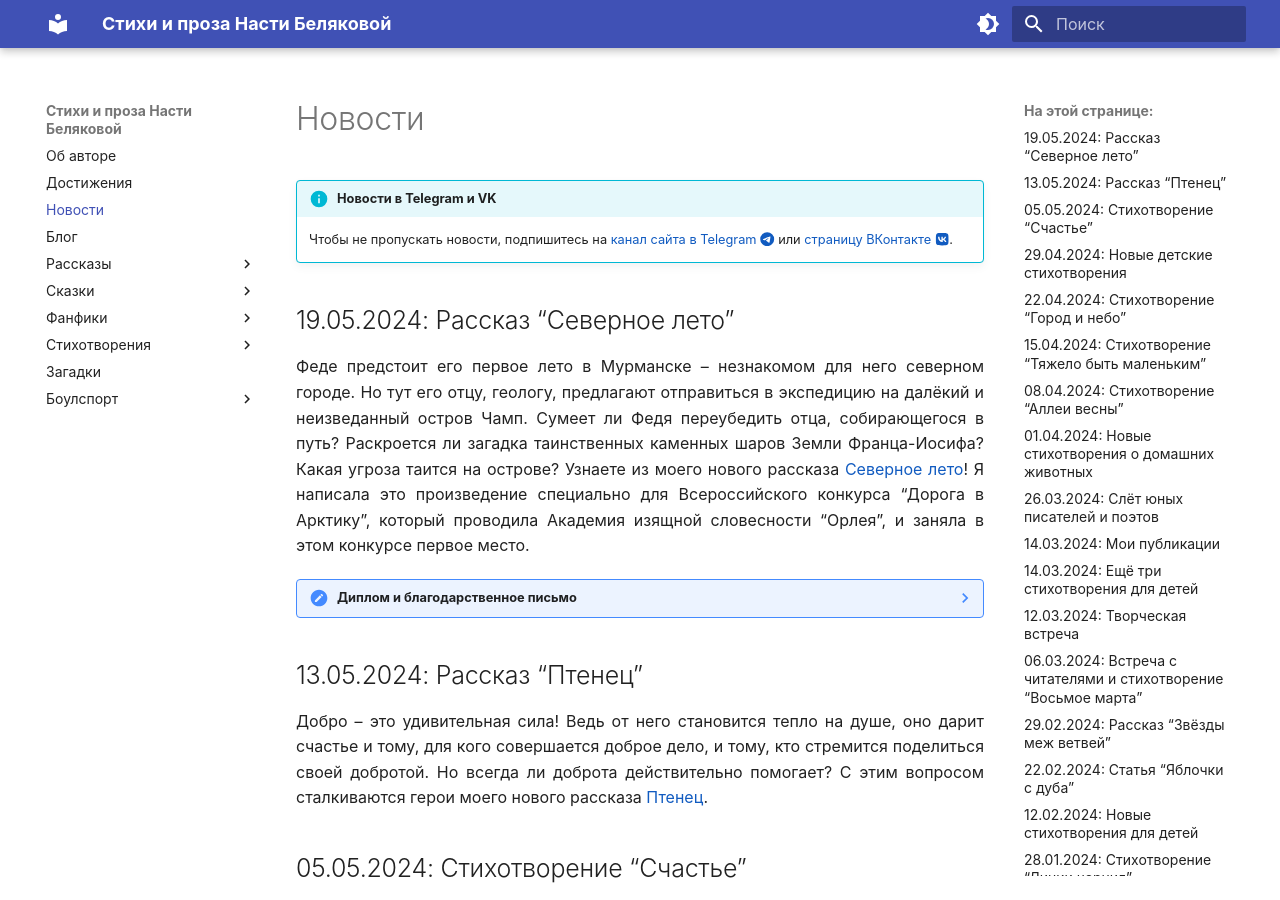
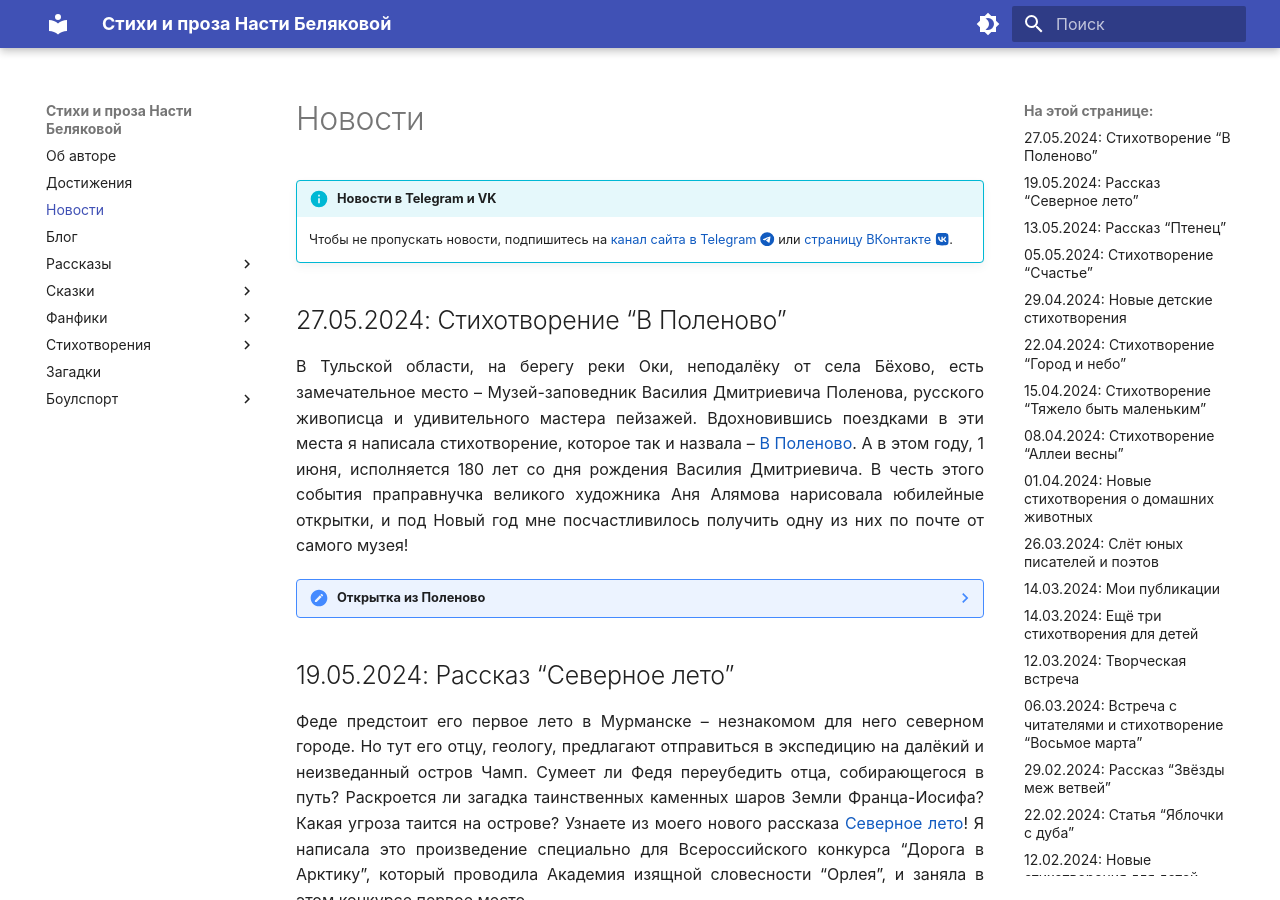
Before and after one commit to lib-beliakova/lib-beliakova.github.io, an MkDocs documentation site: the page built from docs/news.md, in a window 1280 px wide and 900 px high. Built offline with MkDocs 1.6.1 and Material for MkDocs 9.7.7, drawn with Linux system fonts in a browser that asks for light colours.

Commit message:
Polenovo

```diff
--- a/docs/news.md
+++ b/docs/news.md
@@ -2,6 +2,13 @@
 
 !!! info "Новости в Telegram и VK"
     Чтобы не пропускать новости, подпишитесь на [канал сайта в Telegram :fontawesome-brands-telegram:](https://t.me/lib_beliakova) или [страницу ВКонтакте :fontawesome-brands-vk:](https://vk.com/lib_beliakova).
+
+## 27.05.2024: Стихотворение "В Поленово"
+
+В Тульской области, на берегу реки Оки, неподалёку от села Бёхово, есть замечательное место -- Музей-заповедник Василия Дмитриевича Поленова, русского живописца и удивительного мастера пейзажей. Вдохновившись поездками в эти места я написала стихотворение, которое так и назвала -- [В Поленово](poems/polenovo.md). А в этом году, 1 июня, исполняется 180 лет со дня рождения Василия Дмитриевича. В честь этого события праправнучка великого художника Аня Алямова нарисовала юбилейные открытки, и под Новый год мне посчастливилось получить одну из них по почте от самого музея!
+
+??? note "Открытка из Поленово"
+    ![Открытка из Поленово](images/polenovo.jpg)
 
 ## 19.05.2024: Рассказ "Северное лето"
 
--- a/mkdocs.yml
+++ b/mkdocs.yml
@@ -52,6 +52,7 @@ nav:
       - poems/town-and-sky.md
       - poems/about-spring.md
       - poems/after-storm.md
+      - poems/polenovo.md
       - poems/country.md
       - poems/summer.md
       - poems/autumn-is-back.md
```
Also changed, not shown: docs/poems/index.md (+1 -0 lines), docs/poems/polenovo.md (added, +30 -0 lines), docs/images/polenovo.jpg (added).
